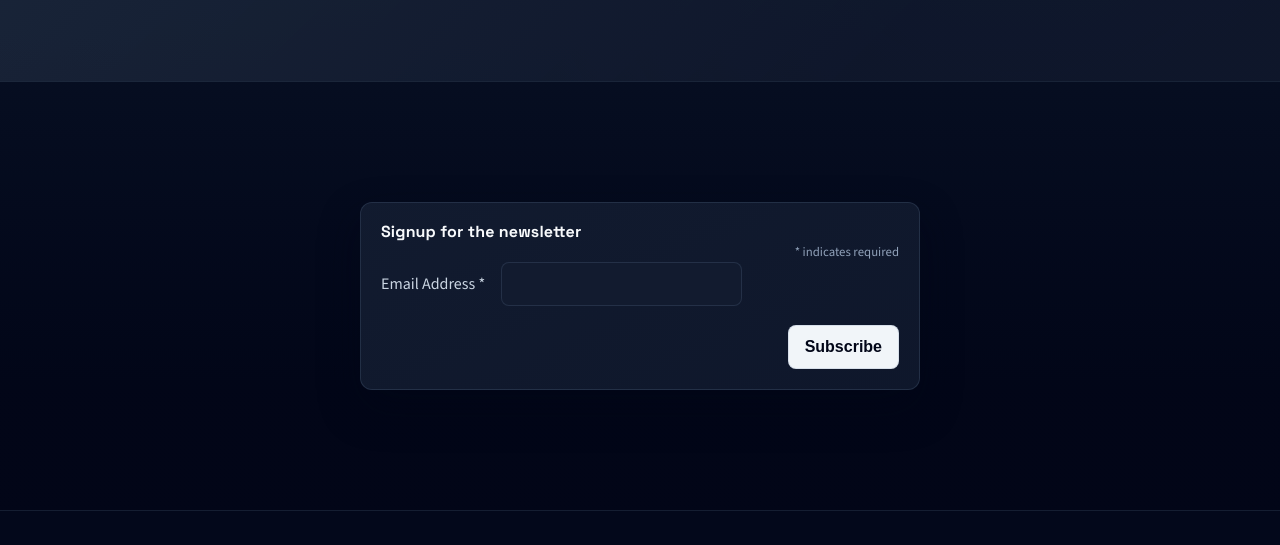
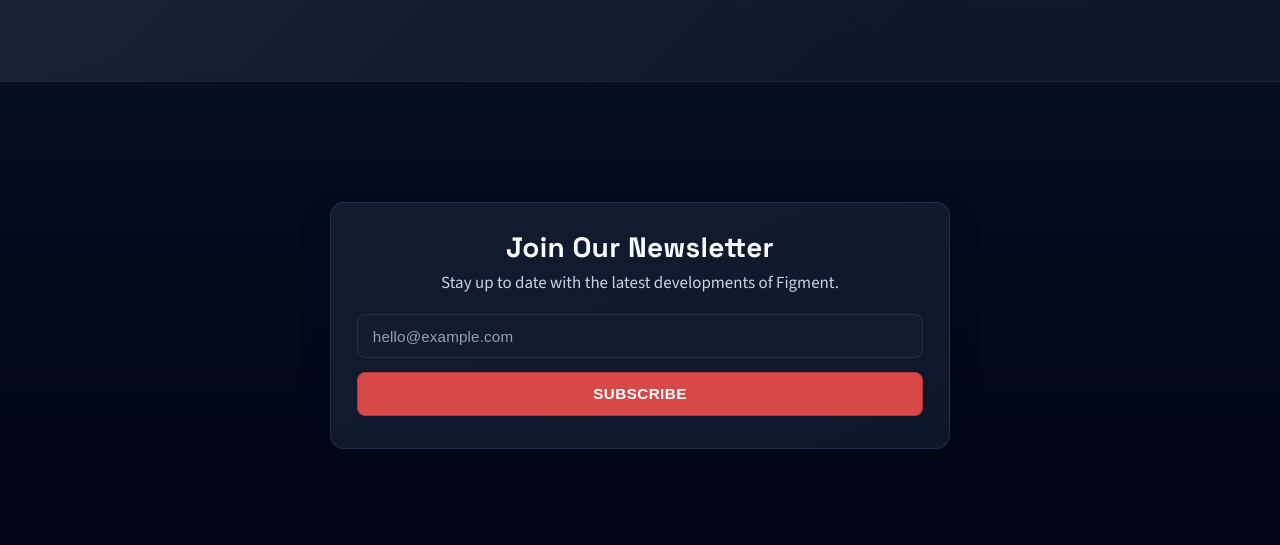
Before and after one commit to figmentapp/docs, an Astro site: page /subscribe in a window 1280 px wide. Shown: the part 255-800 px from the top of the page. Built offline with nearby package versions, Linux system fonts and the light colour scheme; Astro itself is replaced by a stand-in of ours.

Commit message:
Adjust newsletter hero spacing

```diff
--- a/src/components/Mailchimp.jsx
+++ b/src/components/Mailchimp.jsx
@@ -13,15 +13,29 @@ export default function Mailchimp() {
         noValidate
       >
         <div id="mc_embed_signup_scroll">
-          <h1>Signup for the newsletter</h1>
-          <div className="indicates-required">
-            <span className="asterisk">*</span> indicates required
+          <h1>Join Our Newsletter</h1>
+          <p className="mc-tagline">Stay up to date with the latest developments of Figment.</p>
+          <div className="mc-field-group">
+            <label className="sr-only" htmlFor="mce-EMAIL">
+              Email Address
+            </label>
+            <input
+              type="email"
+              name="EMAIL"
+              className="required email"
+              id="mce-EMAIL"
+              placeholder="hello@example.com"
+              required
+            />
           </div>
-          <div className="mc-field-group">
-            <label htmlFor="mce-EMAIL">
-              Email Address <span className="asterisk">*</span>
-            </label>
-            <input type="email" name="EMAIL" className="required email" id="mce-EMAIL" required />
+          <div className="clear">
+            <input
+              type="submit"
+              name="subscribe"
+              id="mc-embedded-subscribe"
+              className="button"
+              value="Subscribe"
+            />
           </div>
           <div id="mce-responses" className="clear">
             <div className="response" id="mce-error-response" style={{ display: "none" }}></div>
@@ -35,15 +49,6 @@ export default function Mailchimp() {
               defaultValue=""
             />
           </div>
-          <div className="clear">
-            <input
-              type="submit"
-              name="subscribe"
-              id="mc-embedded-subscribe"
-              className="button"
-              value="Subscribe"
-            />
-          </div>
         </div>
       </form>
     </div>
--- a/src/styles/site.css
+++ b/src/styles/site.css
@@ -617,70 +617,96 @@ figcaption {
 }
 
 #mc_embed_signup {
-  max-width: 560px;
+  width: min(100%, 620px);
   margin: 2.5rem auto;
 }
 
 #mc_embed_signup form {
   display: flex;
   flex-direction: column;
-  gap: 1rem;
-  padding: 1.25rem;
+  gap: 1.75rem;
+  padding: 1.75rem 1.65rem 1.9rem;
   border: 1px solid var(--color-border);
   background: linear-gradient(155deg, var(--color-bg-elevated) 0%, var(--color-bg-soft) 100%);
   color: var(--color-text);
-  border-radius: 12px;
-  box-shadow: var(--shadow-soft);
+  border-radius: 14px;
+  box-shadow: 0 12px 30px rgba(1, 7, 20, 0.22);
 }
 
 #mc_embed_signup h1 {
-  font-size: 1rem;
+  font-size: clamp(1.1rem, 2.3vw, 1.75rem);
   margin: 0;
+  text-align: center;
+  line-height: 1.2;
   color: var(--slate-50);
 }
 
-#mc_embed_signup .indicates-required {
-  font-size: 0.8rem;
-  text-align: right;
-  color: var(--color-text-muted);
+#mc_embed_signup .mc-tagline {
+  margin: 0.3rem 0 1.2rem;
+  text-align: center;
+  color: var(--slate-300);
+  font-size: clamp(0.92rem, 1.7vw, 1.06rem);
+  line-height: 1.5;
+}
+
+#mc_embed_signup label {
+  color: var(--slate-300);
+}
+
+#mc_embed_signup .sr-only {
+  position: absolute;
+  width: 1px;
+  height: 1px;
+  padding: 0;
+  margin: -1px;
+  overflow: hidden;
+  clip: rect(0, 0, 0, 0);
+  white-space: nowrap;
+  border: 0;
 }
 
 #mc_embed_signup .mc-field-group {
-  display: flex;
-  align-items: baseline;
-  gap: 1rem;
+  display: block;
   color: var(--color-text-soft);
 }
 
 #mc_embed_signup input[type="email"],
 #mc_embed_signup input[type="submit"] {
-  padding: 0.74rem 1rem;
+  width: 100%;
+  padding: 0.76rem 0.9rem;
   border: 1px solid var(--color-border);
   border-radius: 8px;
-  font-size: 1rem;
+  font-size: 0.95rem;
 }
 
 #mc_embed_signup input[type="email"] {
+  min-width: 0;
   background: color-mix(in oklch, var(--slate-900) 78%, var(--slate-800));
   color: var(--slate-100);
+  margin-bottom: 0.75rem;
+}
+
+#mc_embed_signup input[type="email"]::placeholder {
+  color: var(--slate-400);
+  letter-spacing: 0.01em;
 }
 
 #mc_embed_signup input[type="submit"] {
-  background: var(--slate-100);
-  color: var(--slate-950);
+  background: #d94848;
+  color: #fff;
   font-weight: 700;
-  border: 1px solid color-mix(in oklch, var(--slate-300) 65%, transparent);
+  text-transform: uppercase;
+  letter-spacing: 0.03em;
+  border: 1px solid color-mix(in oklch, #d94848 85%, black 15%);
   cursor: pointer;
 }
 
 #mc_embed_signup input[type="submit"]:hover {
-  background: var(--slate-50);
+  background: #cc3e3e;
 }
 
 #mc_embed_signup .clear {
-  margin-top: 0.6rem;
-  display: flex;
-  justify-content: flex-end;
+  margin-top: 0.15rem;
 }
 
 @keyframes reveal-up {
@@ -763,7 +789,19 @@ figcaption {
   }
 
   #mc_embed_signup .mc-field-group {
-    flex-direction: column;
-    align-items: stretch;
+    gap: 0.7rem;
+  }
+
+  #mc_embed_signup form {
+    gap: 1.3rem;
+    padding: 1.3rem 1rem 1.4rem;
+  }
+
+  #mc_embed_signup h1 {
+    font-size: clamp(1rem, 7vw, 1.45rem);
+  }
+
+  #mc_embed_signup .mc-tagline {
+    margin: 0.2rem 0 0.95rem;
   }
 }
```
